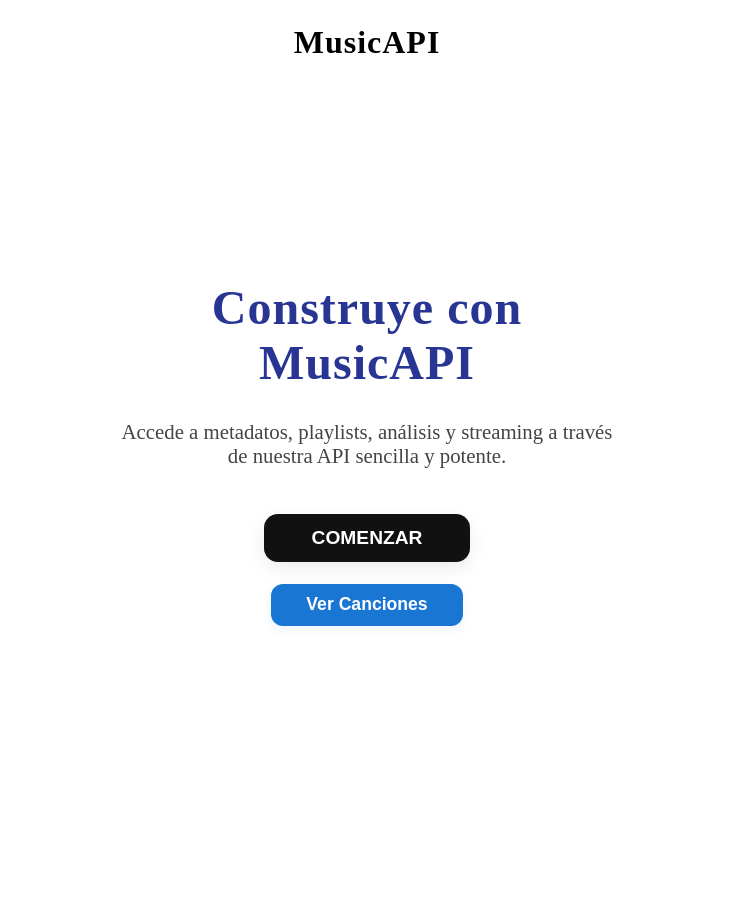
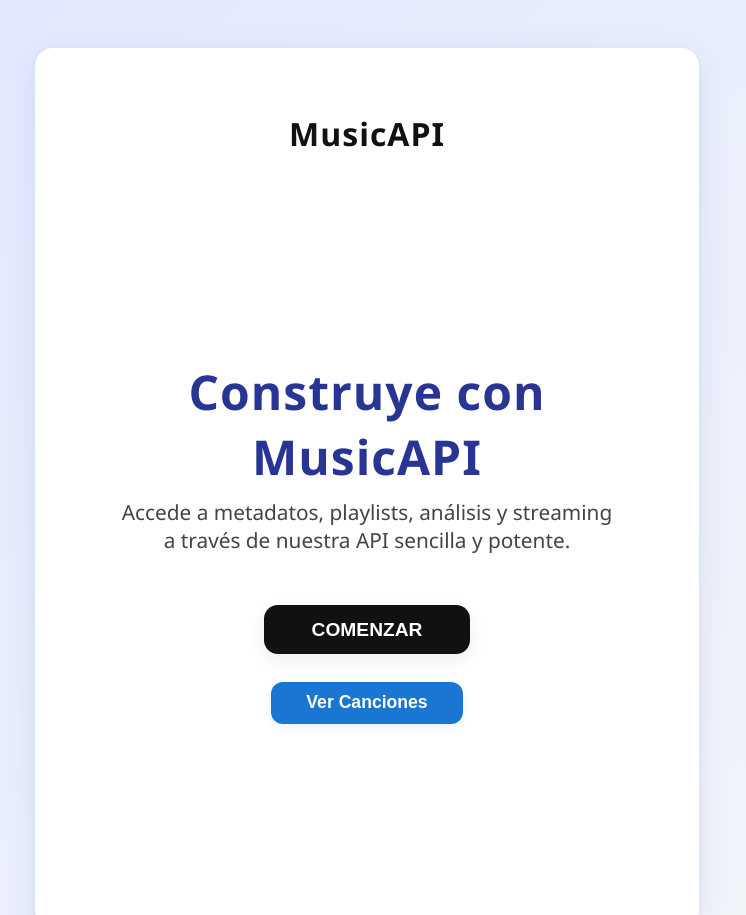
Before and after one commit to Sebastianl1232/lp3-taller3, a plain HTML site: page Index.html in a window 1280 px wide. Shown: the top 915 px of the page, without its empty margins (273-1019 px from the left). Before the commit the page ends 816 px from the top, so only its background shows below. Drawn offline with Linux system fonts and the light colour scheme.

Commit message:
Se comenzaron a implementar cambios de mejora en el aspecto de la Bienvenida.

```diff
--- a/styles.css
+++ b/styles.css
@@ -1,4 +1,4 @@
-bbody {
+body {
   font-family: 'Segoe UI', Arial, sans-serif;
   background: linear-gradient(135deg, #e0e7ff 0%, #f4f6f8 100%);
   margin: 0;
@@ -246,3 +246,61 @@ table button {
 table button:hover {
   opacity: 0.85;
 }
+
+/* Mejorar Aspectos*/
+#bienvenida {
+  max-width: 600px;
+  margin: 3em auto;
+  padding: 3em 2em 2em 2em;
+  background: #fff;
+  border-radius: 18px;
+  box-shadow: 0 8px 32px rgba(60, 80, 180, 0.10), 0 1.5px 4px rgba(60, 80, 180, 0.07);
+  display: flex;
+  flex-direction: column;
+  align-items: center;
+}
+
+#bienvenida h1 {
+  font-size: 2.7em;
+  font-weight: 800;
+  color: #283593;
+  margin-bottom: 0.3em;
+  text-align: center;
+  letter-spacing: 1px;
+}
+
+#bienvenida p {
+  font-size: 1.2em;
+  color: #444;
+  text-align: center;
+  max-width: 500px;
+  margin: 0 auto 2em auto;
+}
+
+#bienvenida h2 {
+  text-align: center;
+  font-size: 2em;
+  font-weight: 700;
+  letter-spacing: 1px;
+  margin: 0 0 1.5em 0;
+  color: #111;
+}
+
+#bienvenida button {
+  box-shadow: 0 6px 18px rgba(25, 118, 210, 0.10);
+  transition: background 0.2s, transform 0.2s, box-shadow 0.2s;
+  font-size: 1.15em;
+  font-weight: 600;
+  padding: 0.7em 2.5em;
+  border-radius: 14px;
+  margin: 0.5em 0;
+}
+
+#bienvenida button:hover {
+  transform: translateY(-2px) scale(1.04);
+  box-shadow: 0 10px 24px rgba(25, 118, 210, 0.18);
+}
+
+#bienvenida button + button {
+  margin-top: 1em;
+}
```
